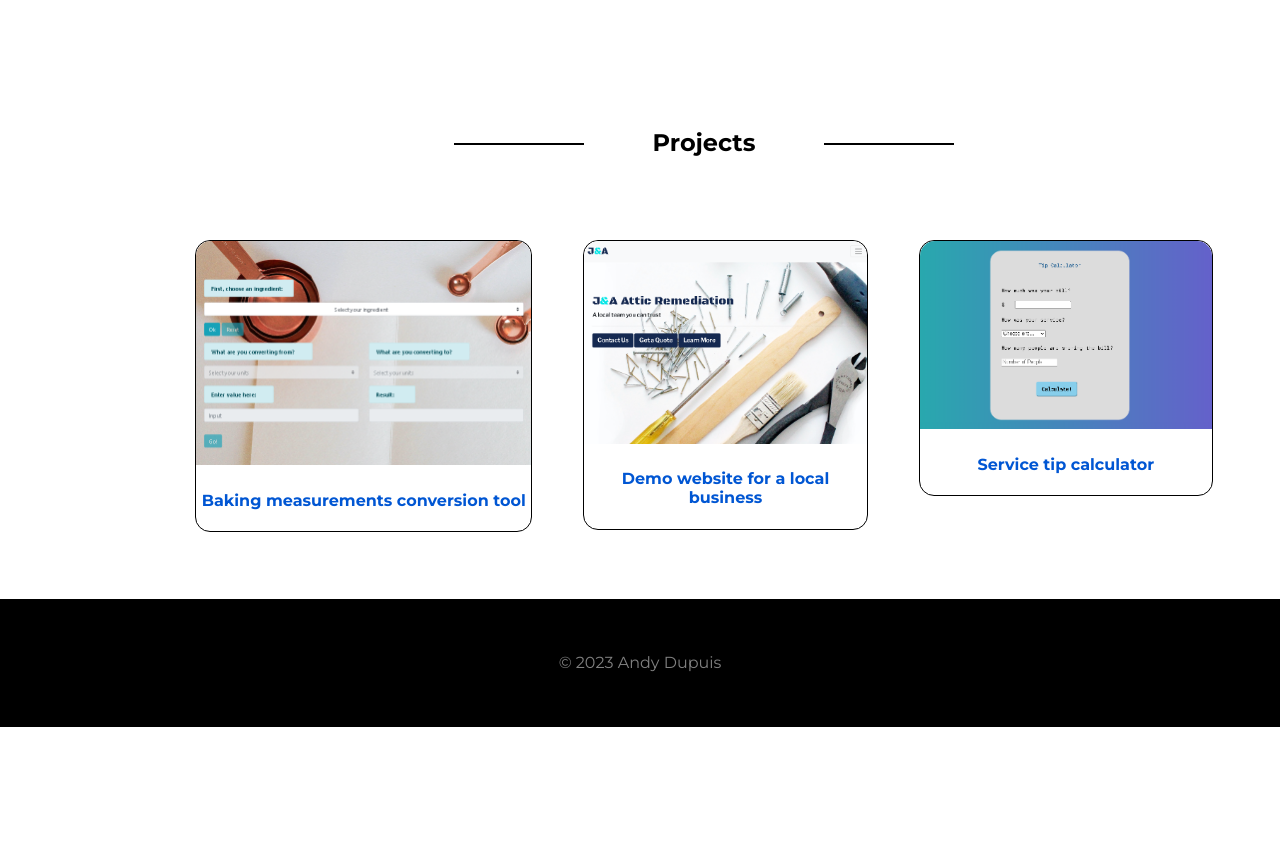
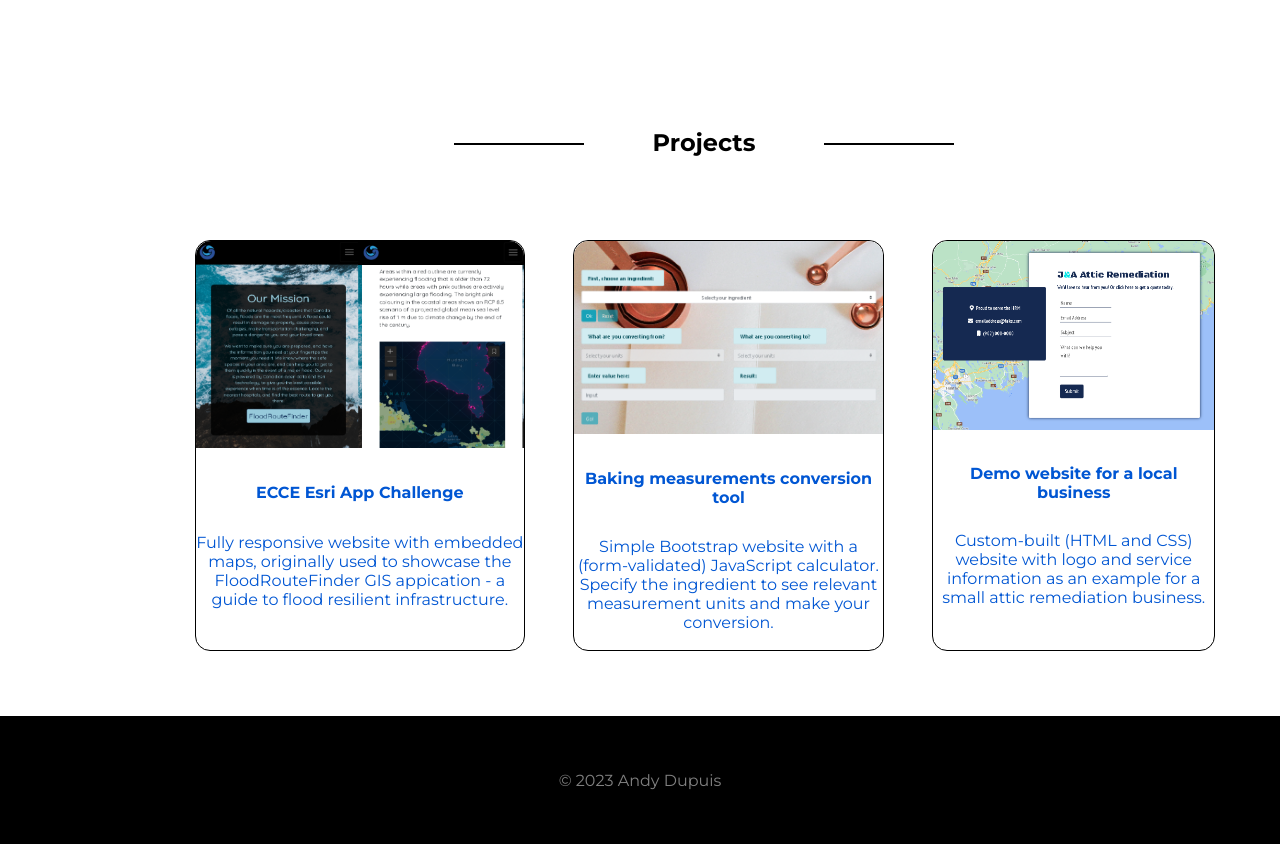
Before and after one commit to AndyDupuis/portfolio, a PHP site: page / in a window 1280 px wide. Shown: the part 2082-2926 px from the top of the page. Before the commit the page ends 2809 px from the top, so only its background shows below. Run offline with PHP 8.4, Linux system fonts and the light colour scheme; some libraries are stand-ins or nearby versions.

Commit message:
Switched project from tip calculator to ESRI app challenge website

```diff
--- a/css/style.css
+++ b/css/style.css
@@ -76,9 +76,13 @@ h2 {
     width: 100%;
     border-radius: 15px 15px 0 0;
 }
-.grid-item h3 {
+.grid-item h4 {
     padding: 3%;
     text-align: center;
+}
+#projects .grid-item {
+    width: 100%;
+    height: 100%;
 }
 
 /* Landing Page */
--- a/index.html
+++ b/index.html
@@ -78,10 +78,19 @@
 
                 <div class="grid-container centered_text">
 
+                    <a href="https://andydupuis.github.io/the_underscores/" target="_blank" rel="noopener noreferrer">
+                    <div class="grid-item">
+                        <img src="img/flood_route_finder.png">
+                        <h4>ECCE Esri App Challenge</h4>
+                        <p>Fully responsive website with embedded maps, originally used to showcase the FloodRouteFinder GIS appication - a guide to flood resilient infrastructure.</p>
+                    </div>
+                    </a>
+
                     <a href="https://andydupuis.github.io/baking-conversion-tool/#" target="_blank" rel="noopener noreferrer">
                     <div class="grid-item">
                         <img src="img/baking_tool.png">
                         <h4>Baking measurements conversion tool</h4>
+                        <p>Simple Bootstrap website with a (form-validated) JavaScript calculator. Specify the ingredient to see relevant measurement units and make your conversion.</p>
                     </div>
                     </a>
 
@@ -89,16 +98,9 @@
                     <div class="grid-item">
                         <img src="img/demo_website.png">
                         <h4>Demo website for a local business</h4>
+                        <p>Custom-built (HTML and CSS) website with logo and service information as an example for a small attic remediation business.</p>
                     </div>
                     </a>
-
-                    <a href="tip_calculator.html" target="_blank" rel="noopener noreferrer">
-                    <div class="grid-item">
-                        <img src="img/tip_calculator.png">
-                        <h4>Service tip calculator</h4>
-                    </div>
-                    </a>
-
 
                 </div>
 
```
Also changed, not shown: img/baking_tool.png, img/demo_website.png, img/flood_route_finder.png (added).
